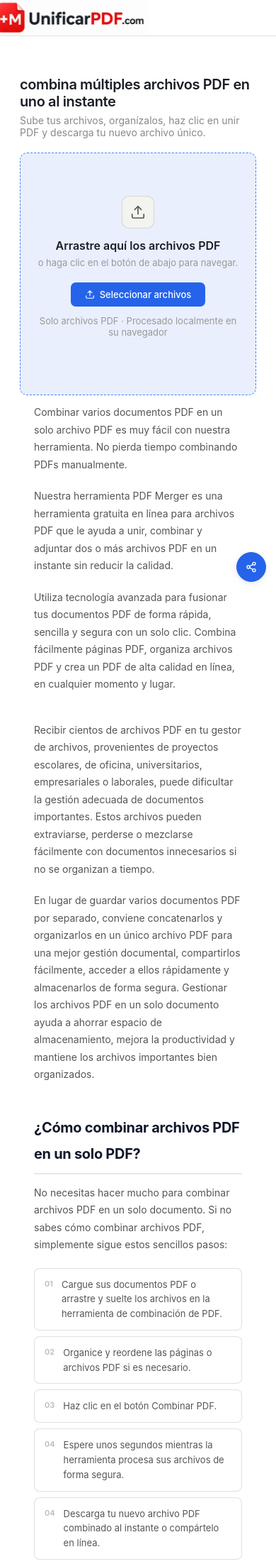
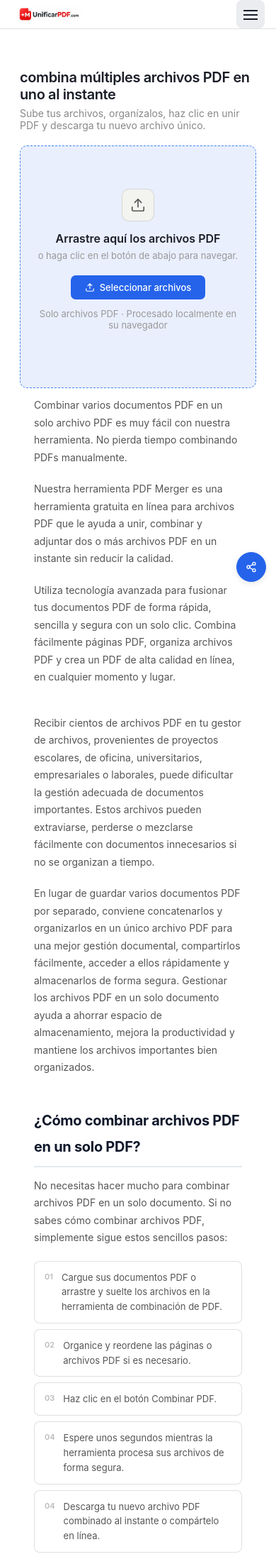
Before and after one commit to rforrupesh/pdf, a Jekyll site: the page built from index.html, in a window 390 px wide. Shown: the top 2204 px of the page at 71% size. Built offline with Jekyll 4.4.1, drawn with Linux system fonts in a browser that asks for light colours.

Commit message:
Update style.css

```diff
--- a/assets/css/style.css
+++ b/assets/css/style.css
@@ -65,6 +65,20 @@ nav {
 .icon-btn, .close-btn, .overlay { display: none; }
 
 @media (max-width: 600px) {
+    nav {
+  display: flex;
+  justify-content: space-between;
+  align-items: center;
+  height: 70px;
+  padding: 0 24px;
+  background: var(--bg);
+  border-bottom: 1px solid var(--border);
+  position: static;
+  z-index: 1000;
+  gap: 20px;
+}
+    .logo img { height: 20px; width: auto; display: block; }
+
   nav { padding: 0 16px; }
   .icon-btn {
     display: block; width: 40px; height: 40px;
```
